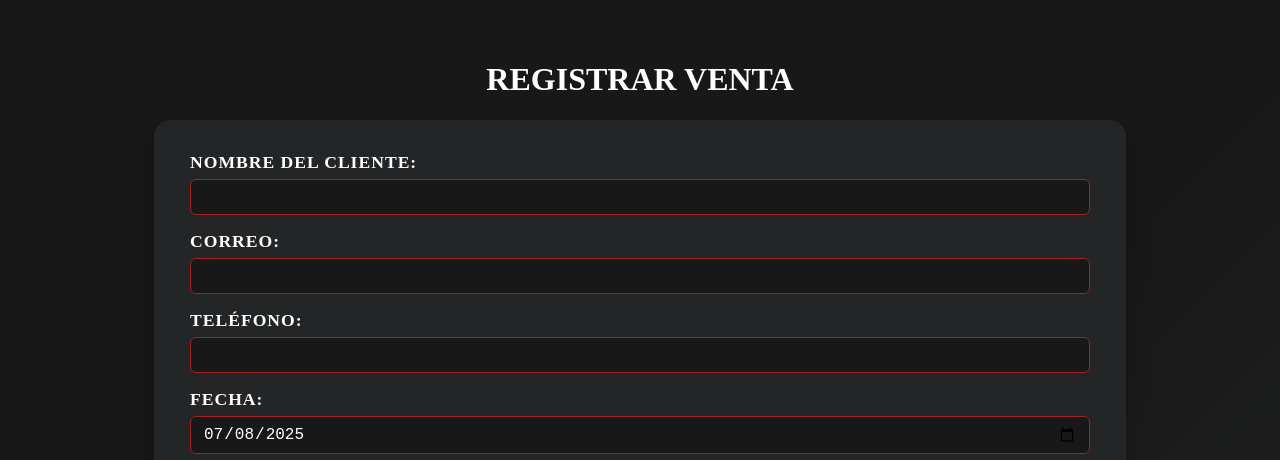
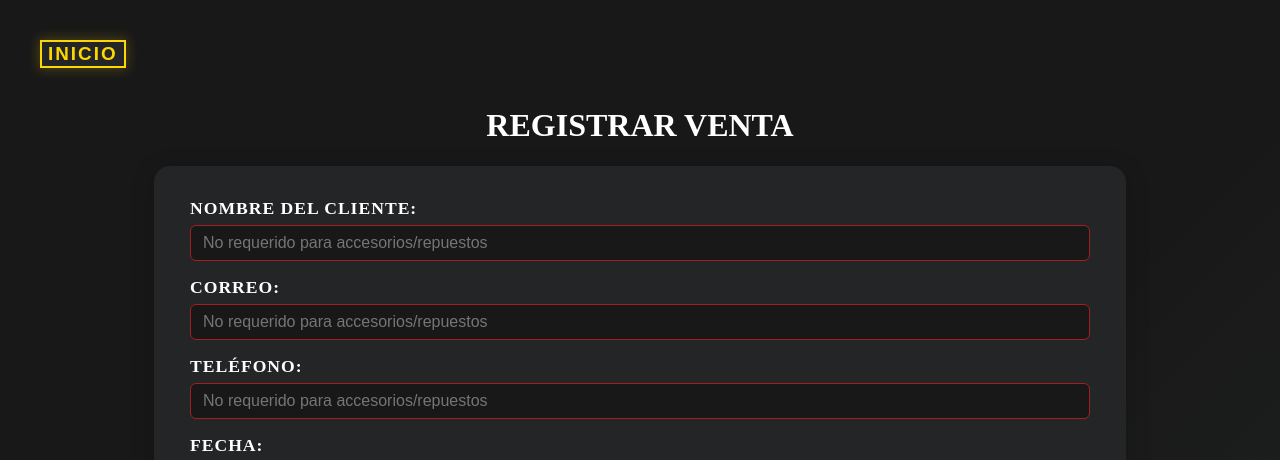
Before and after one commit to joaquinvignolo/rider-motos, a React (Vite) app: page /ventas in a window 1280 px wide. Shown: the top 460 px of the page. Built offline with nearby package versions, Linux system fonts and the light colour scheme; no server answers.

Commit message:
busqueda andando, validaciones en campos, boton inicio y correción de errores a la hora de finalizar una venta

```diff
--- a/src/components/Ventas.tsx
+++ b/src/components/Ventas.tsx
@@ -1,4 +1,5 @@
 import React, { useState, useEffect } from "react";
+import { useNavigate } from "react-router-dom";
 import "./Ventas.css";
 
 type ProductoVenta = {
@@ -17,6 +18,7 @@ type Cliente = {
 };
 
 const Ventas: React.FC = () => {
+  const navigate = useNavigate();
   const [productos, setProductos] = useState<ProductoVenta[]>([]);
   const [tipoSeleccionado, setTipoSeleccionado] = useState<"moto" | "accesorio" | "repuesto">("moto");
   const [productosEnVenta, setProductosEnVenta] = useState<ProductoVenta[]>([]);
@@ -30,21 +32,35 @@ const Ventas: React.FC = () => {
   useEffect(() => {
     let url = `http://localhost:3001/api/productos?tipo=${tipoSeleccionado}`;
     if (searchTerm) {
-      url += `&search=${searchTerm}`;
-    } else {
-      url += `&limit=5`; // Limita a los 5 últimos si no hay búsqueda
+      url += `&search=${encodeURIComponent(searchTerm)}`;
     }
-
     fetch(url)
       .then(res => res.json())
-      .then(data => setProductos(data));
+      .then(data => {
+        const term = searchTerm.toLowerCase();
+        setProductos(
+          data.filter(
+            p =>
+              p.nombre.toLowerCase().includes(term) ||
+              p.marca.toLowerCase().includes(term) ||
+              (p.proveedor && p.proveedor.toLowerCase().includes(term))
+          )
+        );
+      });
   }, [tipoSeleccionado, searchTerm]);
 
   // Agregar producto a la venta
   const agregarProductoAVenta = (producto: ProductoVenta) => {
-    // Para motos, solo permite una
-    if (tipoSeleccionado === "moto") {
-      setProductosEnVenta([ { ...producto, cantidad: 1 } ]);
+    const enVenta = productosEnVenta.find(p => p.id === producto.id);
+    const cantidadEnVenta = enVenta ? enVenta.cantidad : 0;
+    if (cantidadEnVenta + 1 > producto.cantidad) {
+      alert("No hay suficiente stock disponible.");
+      return;
+    }
+    if (producto.tipo === "moto") {
+      // Si ya hay una moto, reemplázala; si no, agrégala sin eliminar los otros productos
+      const otros = productosEnVenta.filter(p => p.tipo !== "moto");
+      setProductosEnVenta([ ...otros, { ...producto, cantidad: 1 } ]);
     } else {
       // Para accesorios/repuestos, permite varios y suma cantidad si ya está
       const existe = productosEnVenta.find(p => p.id === producto.id);
@@ -60,6 +76,11 @@ const Ventas: React.FC = () => {
 
   // Cambiar cantidad de producto en venta
   const cambiarCantidad = (id: number, cantidad: number) => {
+    const producto = productos.find(p => p.id === id);
+    if (producto && cantidad > producto.cantidad) {
+      alert("No hay suficiente stock disponible.");
+      return;
+    }
     setProductosEnVenta(productosEnVenta.map(p =>
       p.id === id ? { ...p, cantidad: cantidad } : p
     ));
@@ -78,11 +99,29 @@ const Ventas: React.FC = () => {
 
   // Registrar venta (simulado)
   const registrarVenta = () => {
-    // Validaciones básicas
-    if (!cliente.nombre.trim()) return alert("Ingrese el nombre del cliente.");
-    if (tipoSeleccionado === "moto" && (!cliente.correo.trim() || !cliente.telefono.trim()))
-      return alert("Correo y teléfono son obligatorios para venta de motos.");
-    if (productosEnVenta.length === 0) return alert("Agregue al menos un producto.");
+    if (productosEnVenta.length === 0) {
+      alert("Agregue al menos un producto.");
+      return;
+    }
+
+    const incluyeMoto = productosEnVenta.some(p => p.tipo === "moto");
+
+    if (incluyeMoto) {
+      if (!cliente.nombre.trim() || cliente.nombre.trim().length < 2) {
+        alert("Ingrese un nombre válido.");
+        return;
+      }
+      const emailRegex = /^[^\s@]+@[^\s@]+\.[^\s@]+$/;
+      if (!emailRegex.test(cliente.correo)) {
+        alert("Ingrese un correo válido.");
+        return;
+      }
+      const telRegex = /^[0-9]{8,}$/;
+      if (!telRegex.test(cliente.telefono)) {
+        alert("Ingrese un teléfono válido (solo números, mínimo 8 dígitos).");
+        return;
+      }
+    }
 
     // Aquí iría el fetch al backend para registrar la venta
     alert("Venta registrada correctamente.");
@@ -93,8 +132,17 @@ const Ventas: React.FC = () => {
     setPorcentajeTarjeta(0);
   };
 
+  const incluyeMoto = productosEnVenta.some(p => p.tipo === "moto");
+
   return (
     <div className="ventas-container">
+      <button
+        className="inicio-btn"
+        style={{ fontSize: "1.18rem", alignSelf: "flex-start", marginLeft: 40, marginBottom: 18 }}
+        onClick={() => navigate("/menu")}
+      >
+        INICIO
+      </button>
       <h1>REGISTRAR VENTA</h1>
       <form className="venta-form" onSubmit={e => { e.preventDefault(); registrarVenta(); }}>
         {/* Datos del cliente */}
@@ -105,7 +153,9 @@ const Ventas: React.FC = () => {
               type="text"
               value={cliente.nombre}
               onChange={e => setCliente({ ...cliente, nombre: e.target.value })}
-              required
+              required={incluyeMoto}
+              disabled={!incluyeMoto}
+              placeholder={incluyeMoto ? "" : "No requerido para accesorios/repuestos"}
             />
           </label>
           <label>
@@ -114,7 +164,9 @@ const Ventas: React.FC = () => {
               type="email"
               value={cliente.correo}
               onChange={e => setCliente({ ...cliente, correo: e.target.value })}
-              required={tipoSeleccionado === "moto"}
+              required={incluyeMoto}
+              disabled={!incluyeMoto}
+              placeholder={incluyeMoto ? "" : "No requerido para accesorios/repuestos"}
             />
           </label>
           <label>
@@ -123,7 +175,9 @@ const Ventas: React.FC = () => {
               type="text"
               value={cliente.telefono}
               onChange={e => setCliente({ ...cliente, telefono: e.target.value })}
-              required={tipoSeleccionado === "moto"}
+              required={incluyeMoto}
+              disabled={!incluyeMoto}
+              placeholder={incluyeMoto ? "" : "No requerido para accesorios/repuestos"}
             />
           </label>
           <label>
```
